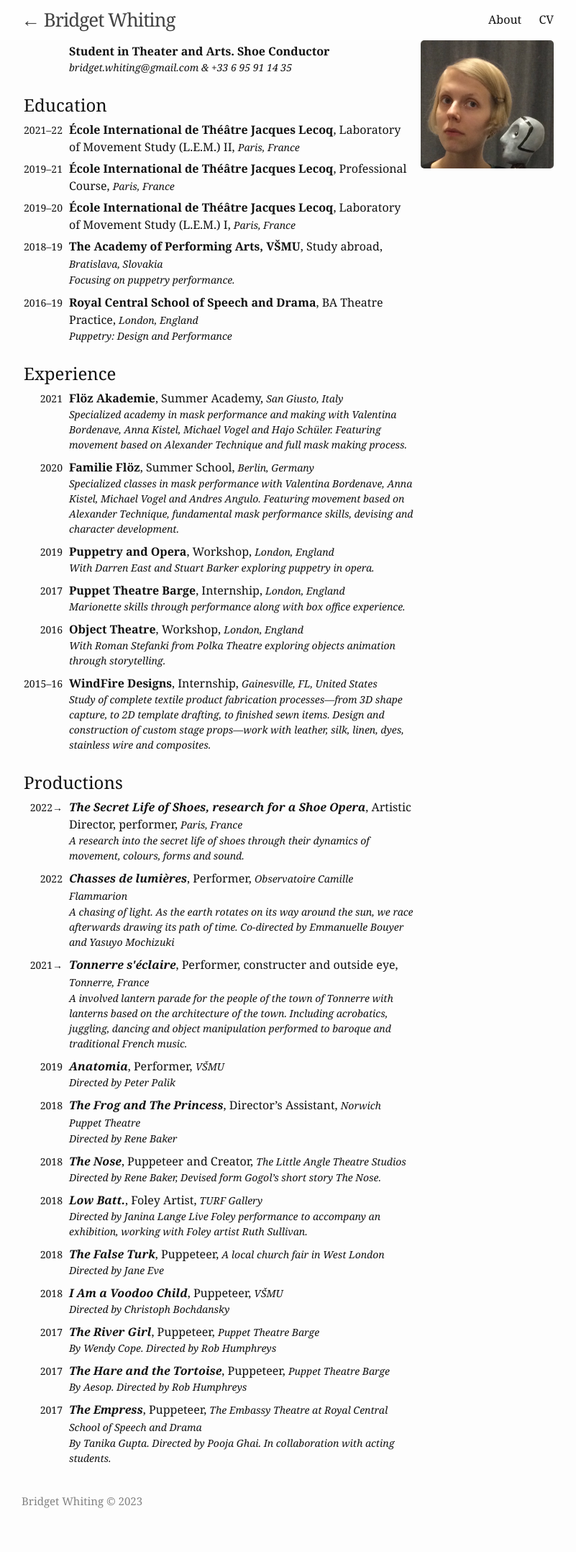
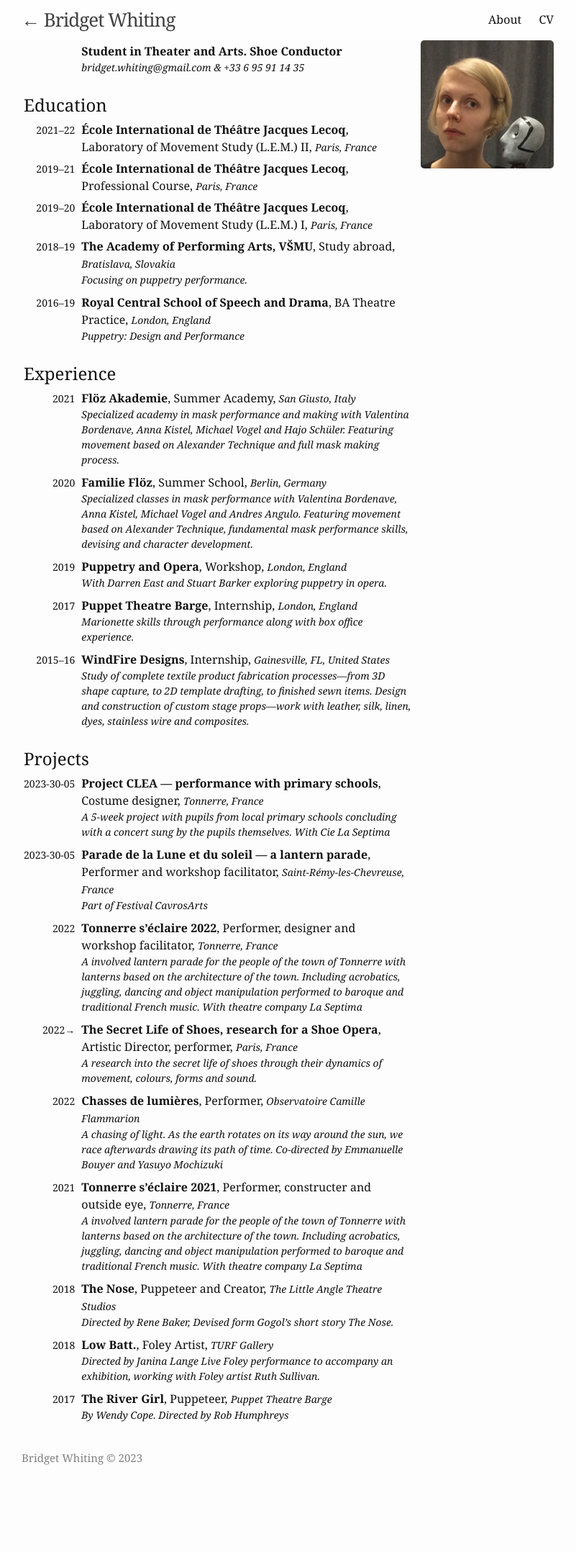
Before and after one commit to markwhiting/bridget, a Jekyll site: the page built from cv.html, in a window 1280 px wide. Shown: the whole page at 72% size, without its empty margins (240-1041 px from the left). Built offline with Jekyll 4.4.1, drawn with Linux system fonts in a browser that asks for light colours; after the commit the page ends 2096 px from its top, so only the background shows below that.

Commit message:
Repairs and improved printing

```diff
--- a/_data/CV.csv
+++ b/_data/CV.csv
@@ -6,19 +6,15 @@
 "The Academy of Performing Arts, VŠMU",2018-02-02,2019-05-28,Education,Study abroad,"Bratislava, Slovakia",https://www.vsmu.sk/en/,Focusing on puppetry performance.
 Puppet Theatre Barge,2017-06-19,2017-10-06,Experience,Internship,"London, England",https://www.puppetbarge.com ,Marionette skills through performance along with box office experience.
 WindFire Designs,2015-05-01,2016-10-03,Experience,Internship,"Gainesville, FL, United States",http://www.windfiredesigns.com/,"Study of complete textile product fabrication processes—from 3D shape capture, to 2D template drafting, to finished sewn items. Design and construction of custom stage props—work with leather, silk, linen, dyes, stainless wire and composites."
-Object Theatre,2016-10-17,2016-10-19,Experience,Workshop,"London, England",,With Roman Stefanki from Polka Theatre exploring objects animation through storytelling.
 Puppetry and Opera,2019-04-14,2019-04-18,Experience,Workshop,"London, England",,With Darren East and Stuart Barker exploring puppetry in opera.
 Familie Flöz,2020-07-10,2020-07-20,Experience,Summer School,"Berlin, Germany",http://www.floez-akademie.net,"Specialized classes in mask performance with Valentina Bordenave, Anna Kistel, Michael Vogel and Andres Angulo. Featuring movement based on Alexander Technique, fundamental mask performance skills, devising and character development."
 Flöz Akademie,2021-07-18,2021-07-31,Experience,Summer Academy,"San Giusto, Italy",http://www.floez-akademie.net/welcome.en.html,"Specialized academy in mask performance and making with Valentina Bordenave, Anna Kistel, Michael Vogel and Hajo Schüler. Featuring movement based on Alexander Technique and full mask making process."
-"The Secret Life of Shoes, research for a Shoe Opera",2022-06-08,,Productions,"Artistic Director, performer","Paris, France",,"A research into the secret life of shoes through their dynamics of movement, colours, forms and sound."
-Tonnerre s'éclaire,2021-10-12,,Productions,"Performer, constructer and outside eye","Tonnerre, France",https://www.paulineschill.com/la-septima/,"A involved lantern parade for the people of the town of Tonnerre with lanterns based on the architecture of the town. Including acrobatics, juggling, dancing and object manipulation performed to baroque and traditional French music. "
-Chasses de lumières,2022-04-09,2022-04-09,Productions,Performer,Observatoire Camille Flammarion,,"A chasing of light. As the earth rotates on its way around the sun, we race afterwards drawing its path of time. Co-directed by Emmanuelle Bouyer and Yasuyo Mochizuki"
-Anatomia,2019-02-22,2019-02-22,Productions,Performer,VŠMU,https://www.vsmu.sk/en/,Directed by Peter Palik
-The Frog and The Princess,2018-10-01,2018-10-19,Productions,Director’s Assistant,Norwich Puppet Theatre,https://www.puppettheatre.co.uk,Directed by Rene Baker
-The Nose,2018-06-01,2018-06-17,Productions,Puppeteer and Creator,The Little Angle Theatre Studios,https://littleangeltheatre.com,"Directed by Rene Baker, Devised form Gogol’s short story The Nose."
-The False Turk,2018-05-12,2018-05-12,Productions,Puppeteer,A local church fair in West London,,Directed by Jane Eve
-Low Batt.,2018-05-17,2018-05-17,Productions,Foley Artist,TURF Gallery,http://turf-projects.com/low-batt/,"Directed by Janina Lange Live Foley performance to accompany an exhibition, working with Foley artist Ruth Sullivan."
-I Am a Voodoo Child,2018-03-01,2018-03-01,Productions,Puppeteer,VŠMU,https://www.vsmu.sk/en/,Directed by Christoph Bochdansky
-The River Girl,2017-09-01,2017-11-26,Productions,Puppeteer,Puppet Theatre Barge,https://www.puppetbarge.com ,By Wendy Cope. Directed by Rob Humphreys
-The Hare and the Tortoise,2017-08-01,2017-09-30,Productions,Puppeteer,Puppet Theatre Barge,https://www.puppetbarge.com ,By Aesop. Directed by Rob Humphreys
-The Empress,2017-06-21,2017-06-24,Productions,Puppeteer,The Embassy Theatre at Royal Central School of Speech and Drama,https://www.cssd.ac.uk/event/empress,By Tanika Gupta. Directed by Pooja Ghai. In collaboration with acting students.
+Parade de la Lune et du soleil — a lantern parade,2023-30-05,2023-30-05,Projects,Performer and workshop facilitator," Saint-Rémy-les-Chevreuse, France",,Part of Festival CavrosArts
+Project CLEA — performance with primary schools,2023-30-05,2023-30-05,Projects,Costume designer,"Tonnerre, France",,A 5-week project with pupils from local primary schools concluding with a concert sung by the pupils themselves. With Cie La Septima
+Tonnerre s’éclaire 2022,2022-10-10,2022-10-10,Projects,"Performer, designer and workshop facilitator","Tonnerre, France",,"A involved lantern parade for the people of the town of Tonnerre with lanterns based on the architecture of the town. Including acrobatics, juggling, dancing and object manipulation performed to baroque and traditional French music. With theatre company La Septima"
+"The Secret Life of Shoes, research for a Shoe Opera",2022-06-08,,Projects,"Artistic Director, performer","Paris, France",,"A research into the secret life of shoes through their dynamics of movement, colours, forms and sound."
+Chasses de lumières,2022-04-09,2022-04-09,Projects,Performer,Observatoire Camille Flammarion,,"A chasing of light. As the earth rotates on its way around the sun, we race afterwards drawing its path of time. Co-directed by Emmanuelle Bouyer and Yasuyo Mochizuki"
+Tonnerre s’éclaire 2021,2021-10-12,2021-10-12,Projects,"Performer, constructer and outside eye","Tonnerre, France",https://www.paulineschill.com/la-septima/,"A involved lantern parade for the people of the town of Tonnerre with lanterns based on the architecture of the town. Including acrobatics, juggling, dancing and object manipulation performed to baroque and traditional French music.  With theatre company La Septima"
+The Nose,2018-06-01,2018-06-17,Projects,Puppeteer and Creator,The Little Angle Theatre Studios,https://littleangeltheatre.com,"Directed by Rene Baker, Devised form Gogol’s short story The Nose."
+Low Batt.,2018-05-17,2018-05-17,Projects,Foley Artist,TURF Gallery,http://turf-projects.com/low-batt/,"Directed by Janina Lange Live Foley performance to accompany an exhibition, working with Foley artist Ruth Sullivan."
+The River Girl,2017-09-01,2017-11-26,Projects,Puppeteer,Puppet Theatre Barge,https://www.puppetbarge.com ,By Wendy Cope. Directed by Rob Humphreys
--- a/_sass/minima/_base.scss
+++ b/_sass/minima/_base.scss
@@ -237,8 +237,7 @@
 @media print {
   .wrapper {
     font-size: smaller;
-    // max-width: 900px;
-    width: 100%;
+    width: 90%;
   }
   .noPrint,
   .noPrint * {
--- a/cv.html
+++ b/cv.html
@@ -22,7 +22,7 @@
     </td>
   </tr>
   <!-- Main CV -->
-  {%- assign experienceTypes = "Education,Experience,Productions" | split:
+  {%- assign experienceTypes = "Education,Experience,Projects" | split:
   ","-%} {%- for experienceType in experienceTypes -%} {%- assign experienceSet
   = site.data.CV | where:"type", experienceType | sort: "dateStart"| reverse -%}
   {%- if experienceSet.size > 0 -%}
```
Also changed, not shown: _data/CV_fr.csv (+12 -12 lines).
